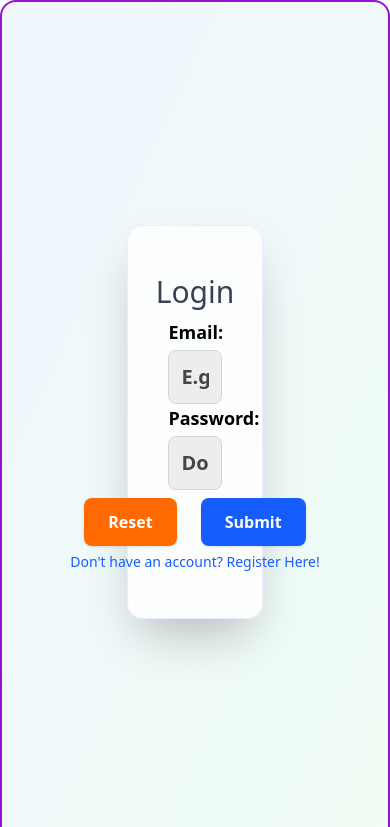
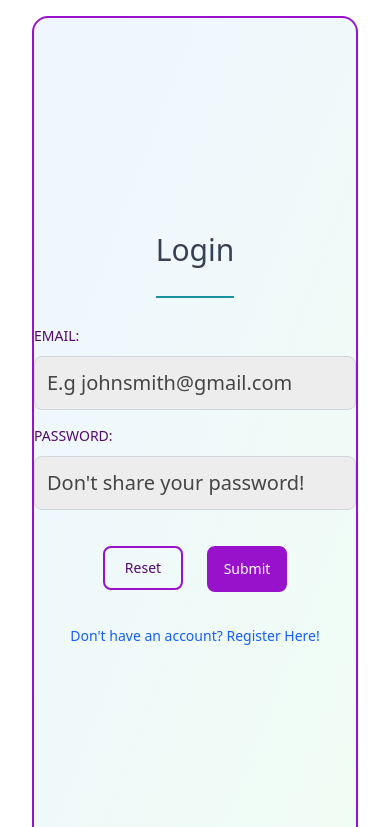
Before and after one commit to HarveyL101/maths_app, a React (Vite) app in the folder client/: page / in a window 390 px wide. Shown: the top 827 px of the page. Built offline with nearby package versions, Linux system fonts and the light colour scheme.

Commit message:
adding useState for more responsive error messages

```diff
--- a/client/src/components/LoginForm.jsx
+++ b/client/src/components/LoginForm.jsx
@@ -5,18 +5,26 @@ import { useAuth } from "../auth/useAuth";
 const LoginForm = () => {
   const navigate = useNavigate();
   const [errorMessage, setErrorMessage] = useState(null);
+  const [email, setEmail] = useState("");
+  const [password, setPassword] = useState("");
   const { login } = useAuth();
+
+  const handleReset = () => {
+    setErrorMessage(null);
+    setEmail("");
+    setPassword("");
+    return;
+  }
 
   const handleSubmit = async (e) => {
     e.preventDefault();
 
     setErrorMessage(null);
 
-    const formData = new FormData(e.target);
 
     const data = {
-      email: formData.get("userEmail"),
-      password: formData.get("userPassword"),
+      email: email,
+      password: password,
     }
 
     if (!data.email || !data.password) {
@@ -49,48 +57,55 @@ const LoginForm = () => {
   };
 
   return(
-    <div className="form-container">
-      <form
-      onSubmit={handleSubmit}
-      className="form-card"
-    >
-        <div>
+    <div className="form-wrapper">
+      <form className="form-container" onSubmit={handleSubmit}>
+        <div className="form-header-container">
           <h1 className="form-title">Login</h1>
+        </div>
 
-          <label htmlFor="email" className="form-label">
-            Email:
-            <input
-              className="form-input"
+        <div className="form-input-container">
+          <div className="form-input-row">
+            <label htmlFor="email" className="form-input-label">Email:
+              <input className="form-input"
                 type="email"
                 name="userEmail"
                 id="email"
                 placeholder="E.g johnsmith@gmail.com"
+                value={email}
+                onChange={(e) => setEmail(e.target.value)}
               />
             </label>
+          </div>
 
-          <label htmlFor="password" className="form-label">
-            Password:
+          <div className="form-input-row">
+            <label htmlFor="password" className="form-input-label">Password:
               <input
                 className="form-input"
                 type="password"
                 name="userPassword"
                 id="password"
-              placeholder="Don't share your password with others!"
+                placeholder="Don't share your password!"
+                value={password}
+                onChange={(e) => setPassword(e.target.value)}
               />
             </label>
-
-          {errorMessage && <p className="text-red-500">{errorMessage}</p>}
+          </div>
         </div>
 
+        {errorMessage && <p className="form-error-message">{errorMessage}</p>}
+
         <div className="form-button-container">
-          <button type="reset" className="form-button bg-orange-500">Reset</button>
-          <button type="submit" className="form-button bg-blue-600">Submit</button>
+          <button type="reset" className="form-reset-button" onClick={handleReset}>Reset</button>
+          <button type="submit" className="form-submit-button">Submit</button>
         </div>
 
         <Link to='/register' className="form-link">Don't have an account? Register Here!</Link>
       </form>
     </div>
-  )
+
+
+
+  );
 };
 
 export default LoginForm;
```
Lines whose indentation alone changed are shown as unchanged.
